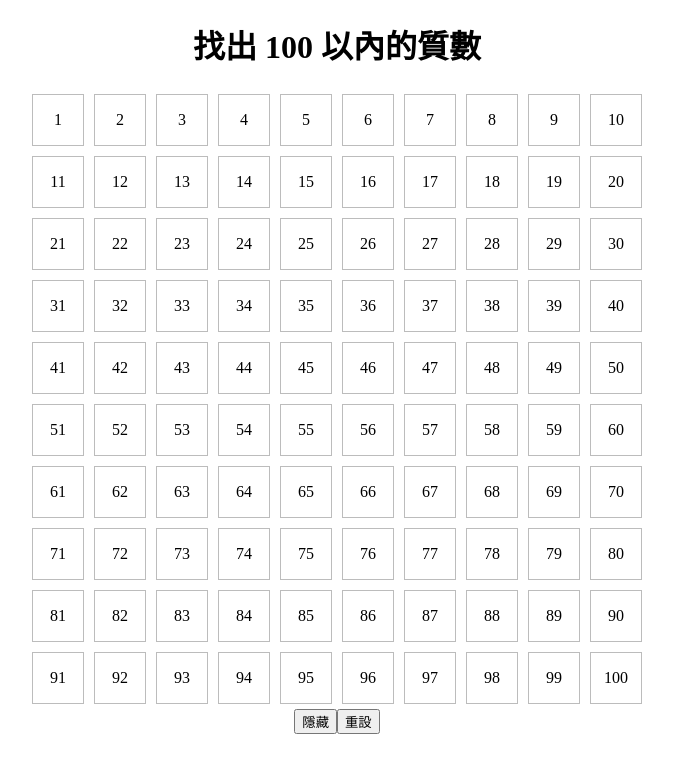
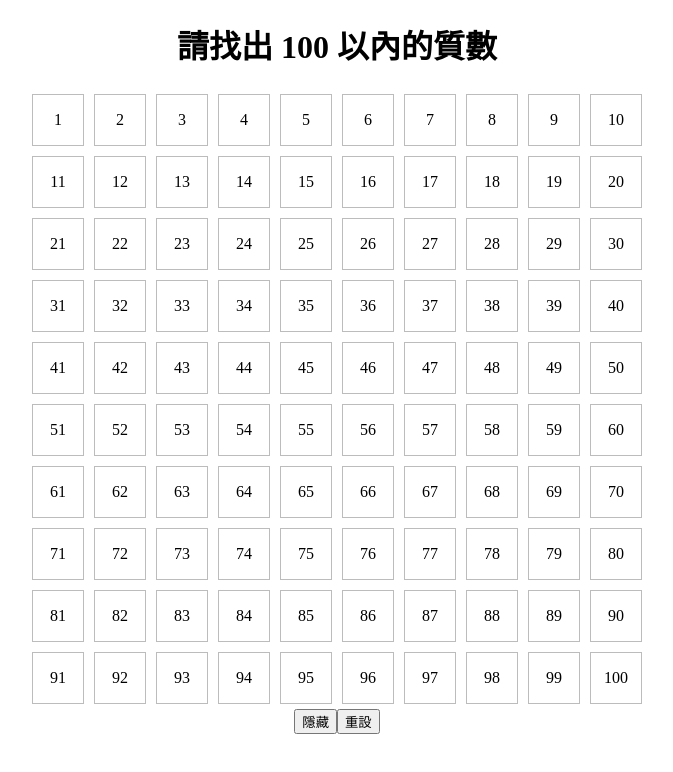
Before and after one commit to t301000/ng2-prime-number100, an Angular app: page / in a window 1280 px wide. Shown: the top 772 px of the page, without its empty margins (303-976 px from the left). Built offline with nearby package versions, Linux system fonts and the light colour scheme.

Commit message:
modify title

```diff
--- a/src/app/app.component.ts
+++ b/src/app/app.component.ts
@@ -7,5 +7,5 @@ import {Title} from "@angular/platform-browser";
   styleUrls: ['./app.component.css']
 })
 export class AppComponent {
-  title = '找出 100 以內的質數';
+  title = '請找出 100 以內的質數';
 }
```
